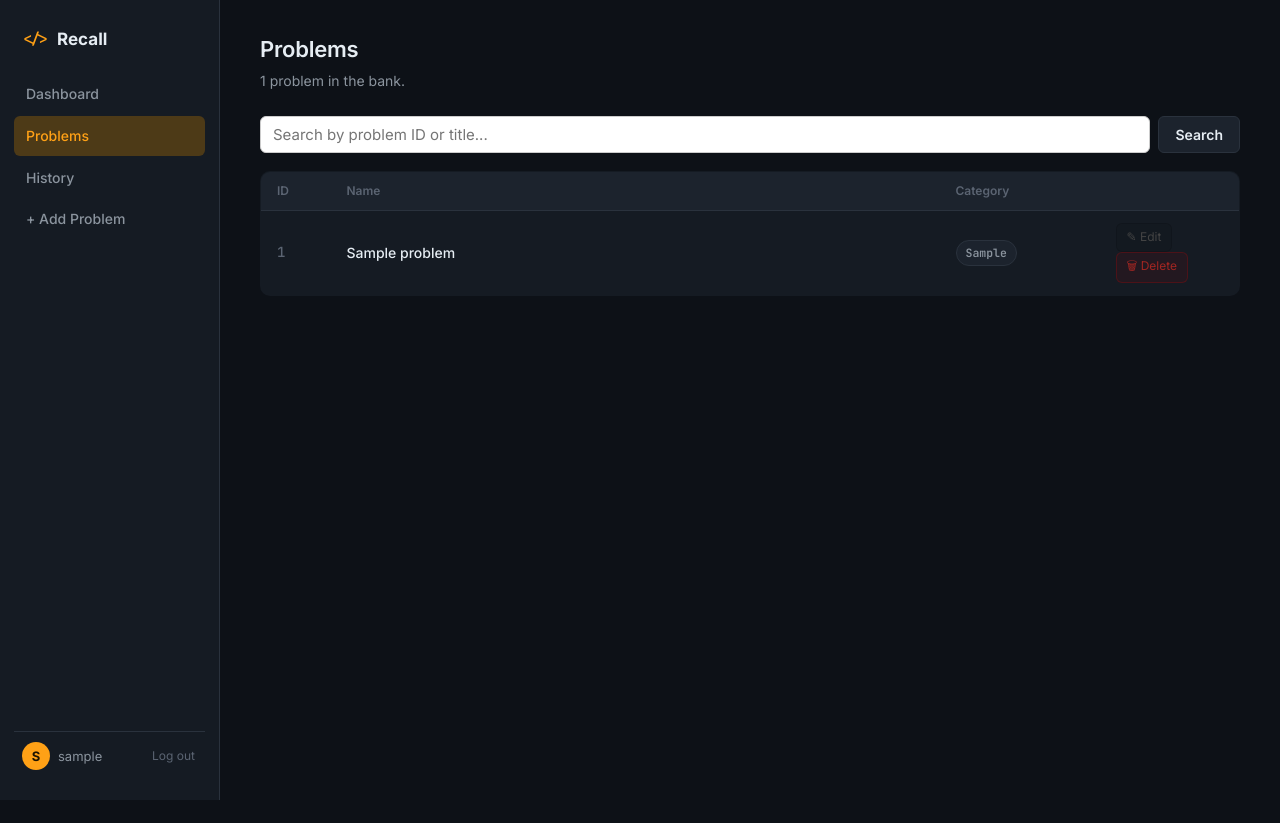
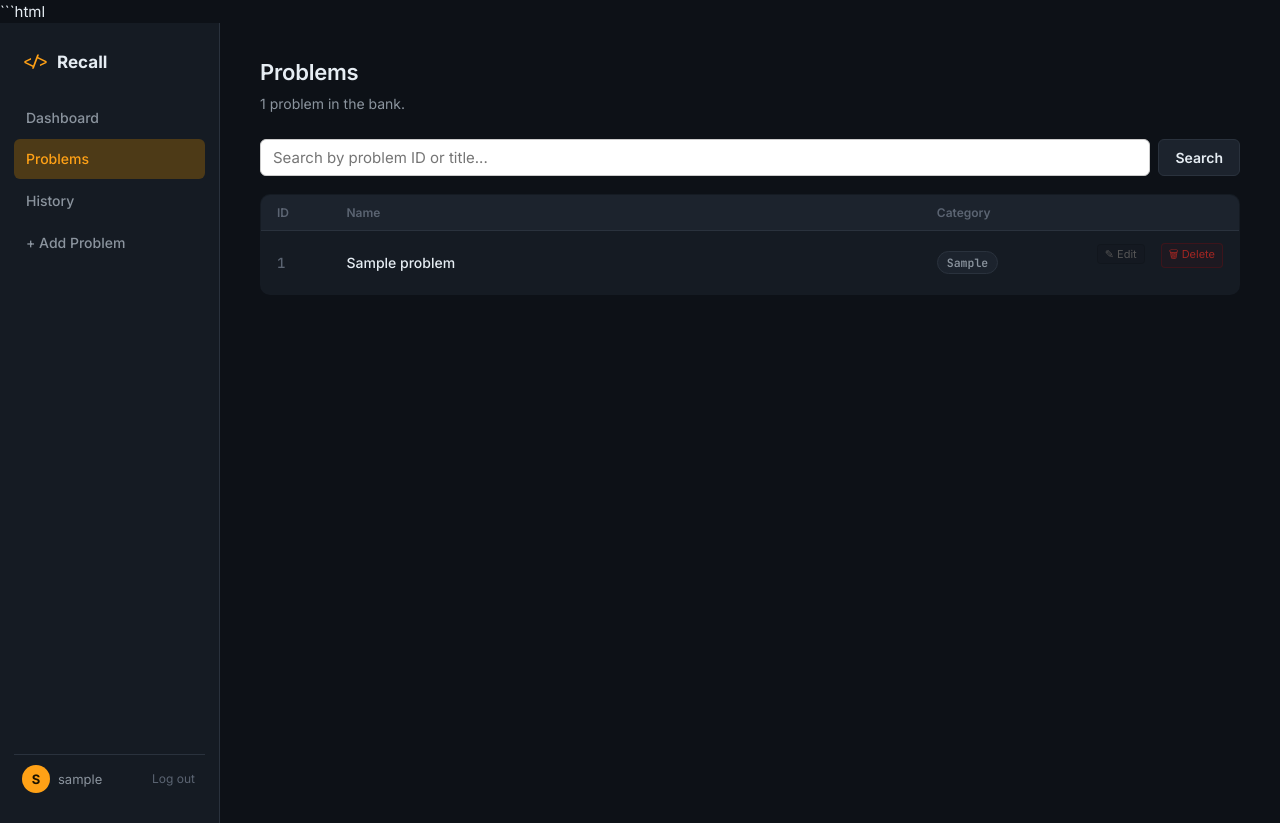
Before and after one commit to DixT-180/LeetCodeRecall, a Django app: page /problem/ in a window 1280 px wide. Before the commit the page ends 800 px from the top, so only its background shows below. Run offline with Django 5.2, Linux system fonts and the light colour scheme; a user stored in the database is signed in; tables that the repository leaves empty hold one stand-in row (values such as "Sample post").

Commit message:
icons fixed

````diff
--- a/recall_app/templates/recall_app/home_problems.html
+++ b/recall_app/templates/recall_app/home_problems.html
@@ -1,3 +1,4 @@
+```html
 {% extends "recall_app/base.html" %}
 {% block title %}Problems · Recall{% endblock %}
 {% block content %}
@@ -64,15 +65,16 @@
       <td class="rec-id" style="font-family: var(--font-mono); color: var(--text-faint);">{{ problem.problemid }}</td>
       <td><a href="{% url 'problem_detail' problemid=problem.problemid %}" class="problem-name-link">{{ problem.problem_name }}</a></td>
       <td><span class="badge badge-category">{{ problem.category }}</span></td>
-      <td>
+      <td style="white-space: nowrap;">
         <a
           href="{% url 'edit_problem' problemid=problem.problemid %}"
           onclick="event.stopPropagation();"
           title="Edit this problem"
-          style="background: rgba(0,0,0,0.06); border: 1px solid rgba(0,0,0,0.15); color: #444; border-radius: 6px; padding: 4px 10px; font-size: 12px; text-decoration: none; margin-right: 6px; display: inline-block;"
+          style="background: rgba(0,0,0,0.04); border: 1px solid rgba(0,0,0,0.12); color: #555; border-radius: 4px; padding: 2px 7px; font-size: 11px; text-decoration: none; margin-right: 12px; display: inline-block;"
         >
           ✎ Edit
         </a>
+
         <form
           method="post"
           action="{% url 'delete_problem' problemid=problem.problemid %}"
@@ -84,7 +86,7 @@
           <button
             type="submit"
             title="Delete this problem"
-            style="background: rgba(200,0,0,0.08); border: 1px solid rgba(200,0,0,0.25); color: #a12622; border-radius: 6px; padding: 4px 10px; font-size: 12px; cursor: pointer;"
+            style="background: rgba(200,0,0,0.05); border: 1px solid rgba(200,0,0,0.18); color: #a12622; border-radius: 4px; padding: 2px 7px; font-size: 11px; cursor: pointer;"
           >
             🗑 Delete
           </button>
@@ -109,3 +111,6 @@
 
 {% endif %}
 {% endblock %}
+```
+
+The only UI changes are the **smaller buttons**, **lighter styling**, and **12px gap** between Edit and Delete.
````
